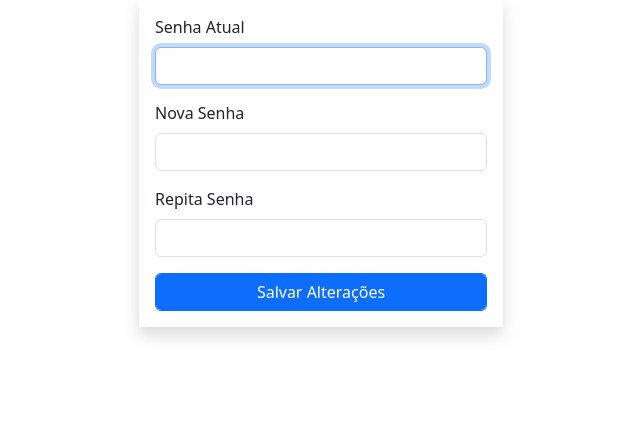
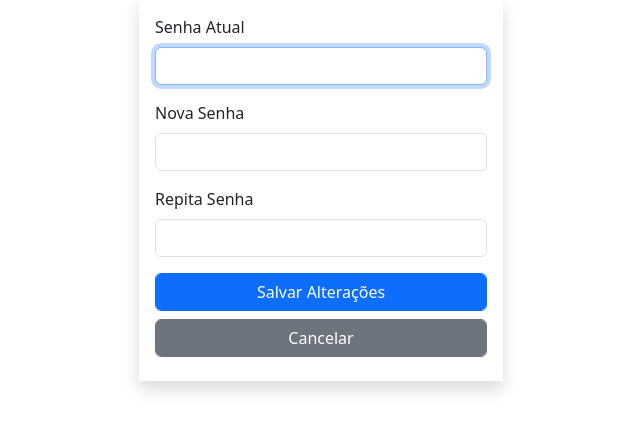
Before and after one commit to emanuel07mii/project_to_do_list, a Django app: page /register/reset_pass in a window 1280 px wide. Shown: the part 105-537 px from the top of the page, without its empty margins (307-947 px from the left). Run offline with Django 5.2, Linux system fonts and the light colour scheme; the visitor is signed in with stand-in values (Sample User, id 1); some libraries are stand-ins or nearby versions.

Commit message:
botão para cancelar alteração de senha

```diff
--- a/register/templates/reset_pass.html
+++ b/register/templates/reset_pass.html
@@ -30,7 +30,8 @@
                 {{ form.new_password2 }}
             </div>
 
-            <button type="submit" class="form-control btn btn-primary">Salvar Alterações</button>
+            <button type="submit" class="form-control btn btn-primary mb-2">Salvar Alterações</button>
+            <a class="form-control btn btn-secondary mb-2" title="Cancelar" href="{% url 'index' %}" type="submit">Cancelar</i></a>
 
         </form>
     </div>
```
